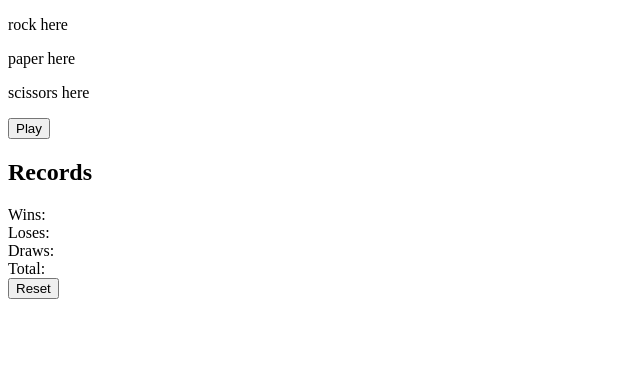
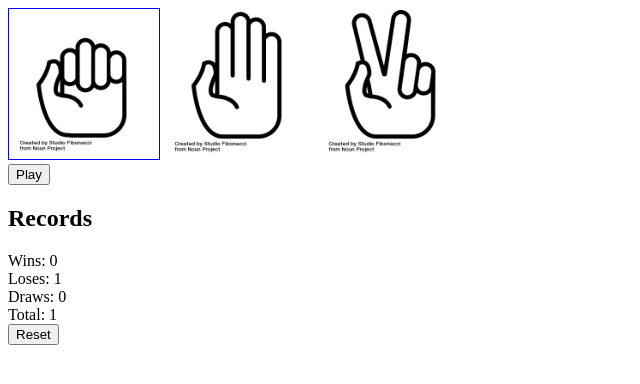
Before and after one commit to hunterdanielson/lab-03-rock-paper-scissors, a plain HTML site: page index.html in a window 1280 px wide. Both pictures are taken after a click on the button "Play". Shown: the whole page, without its empty margins (0-640 px from the left). Drawn offline with Linux system fonts and the light colour scheme.

Commit message:
base functionality working

```diff
--- a/app.js
+++ b/app.js
@@ -0,0 +1,48 @@
+import { didWeWin } from './didWeWin.js';
+import { getRandomThrow } from './get-random-throw.js';
+
+// get things from the DOM
+const playButton = document.getElementById('play-button');
+//const resetButton = document.getElementById('reset-button');
+const winDiv = document.getElementById('wins');
+const loseDiv = document.getElementById('loses');
+const drawDiv = document.getElementById('draws');
+const totalDiv = document.getElementById('total');
+
+let wins = 0;
+let draws = 0;
+let total = 0;
+
+playButton.addEventListener('click', () => {
+
+    // get the pressed radio button
+    const selectedChoice = document.querySelector('input[type=radio]:checked');
+
+    // figure out what player picked
+    const userChoice = selectedChoice.value;
+    console.log('userChoice', userChoice);
+
+    // computer choice
+    let computerChoice = getRandomThrow();
+    console.log('computerChoice', computerChoice);
+
+
+    // figure out if we won
+    const results = didWeWin(userChoice, computerChoice);
+
+    if (results === 1) {
+        wins++;
+    } else if (results === 0) {
+        draws++;
+    }
+
+    total++;
+
+    const loses = total - wins - draws;
+
+    winDiv.textContent = wins;
+    loseDiv.textContent = loses;
+    drawDiv.textContent = draws;
+    totalDiv.textContent = total;
+
+});
--- a/didWeWin.js
+++ b/didWeWin.js
@@ -1,3 +1,4 @@
+// function will return 1 if win, 0 if draw, -1 if lose
 export function didWeWin(player, computer) {
     if (player === computer) {
         return 0;
@@ -14,7 +15,7 @@ export function didWeWin(player, computer) {
     } else if (player === 'scissors' && computer === 'rock') {
         return -1;
     } else {
-        console.log('invalid input');
+        console.log('error');
         return;
     }
 }
--- a/get-random-throw.js
+++ b/get-random-throw.js
@@ -1,4 +1,3 @@
-
 
 export function getRandomThrow() {
     // generate random choice for computer
--- a/index.html
+++ b/index.html
@@ -13,15 +13,16 @@
     <div id="r-p-s">
         <label>
             <input name="p-choice" type="radio" value="rock" checked/>
-            <p>rock here</p>
+            <img src="./icons/rockIcon.png">
+
         </label>
         <label>
             <input name="p-choice" type="radio" value="paper"/>
-            <p>paper here</p>
+            <img src="./icons/paperIcon.png">
         </label>
         <label>
             <input name="p-choice" type="radio" value="scissors"/>
-            <p>scissors here</p>
+            <img src="./icons/scissorsIcon.png">
         </label>
     </div>
     <button id="play-button">Play</button>
--- a/style.css
+++ b/style.css
@@ -1,5 +1,10 @@
 input {
     display: none;
+}
+
+img {
+    width: 150px;
+    height: 150px;
 }
 
 input[type=radio]:checked + img {
```
Also changed, not shown: icons/lizardIcon.png (added), icons/paperIcon.png (added), icons/rockIcon.png (added), icons/scissorsIcon.png (added), icons/spockIcon.png (added).
